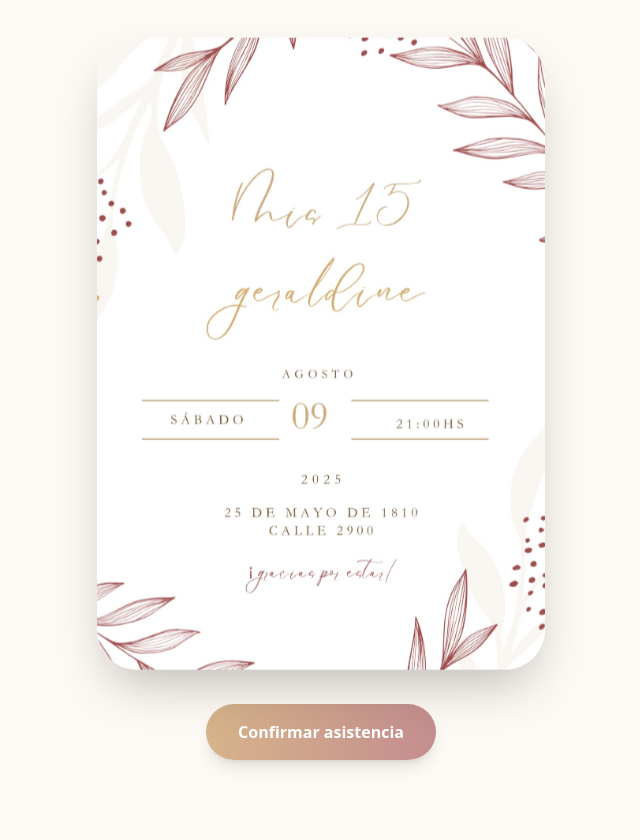
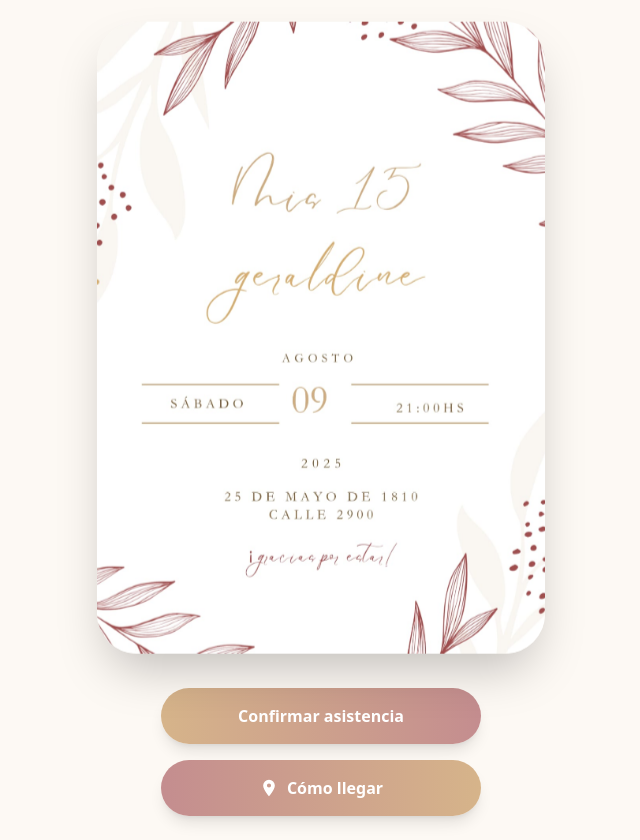
Before and after one commit to VladimirGonzalez/geraldine-xv, a plain HTML site: page index.html in a window 1280 px wide. Shown: the whole page, without its empty margins (319-959 px from the left). Before the commit the page ends 800 px from the top, so only its background shows below. Drawn offline with nearby package versions, Linux system fonts and the light colour scheme.

Commit message:
Botón Cómo llegar (Google Maps)

```diff
--- a/index.html
+++ b/index.html
@@ -15,7 +15,6 @@
     @keyframes float { 0%,100%{transform:translateY(0)} 50%{transform:translateY(-10px)} }
   </style>
 
-  <!-- Fuente manuscrita -->
   <link href="https://fonts.googleapis.com/css2?family=Dancing+Script:wght@700&display=swap" rel="stylesheet">
 </head>
 <body class="min-h-screen bg-[#fdf9f4] flex flex-col items-center justify-center p-6">
@@ -29,12 +28,28 @@
          class="w-full h-auto object-cover cursor-zoom-in select-none" />
   </div>
 
-  <!-- Botón -->
-  <button id="openBtn"
-    class="mt-8 px-8 py-4 rounded-full text-white font-semibold shadow-lg hover:scale-105 transition
-           bg-gradient-to-r from-[#d6b48a] to-[#c48d8f]">
-    Confirmar asistencia
-  </button>
+  <!-- Botones -->
+  <div class="mt-8 flex flex-col gap-4 w-full max-w-xs">
+    <!-- Confirmar -->
+    <button id="openBtn"
+      class="w-full px-8 py-4 rounded-full text-white font-semibold shadow-lg hover:scale-105 transition
+             bg-gradient-to-r from-[#d6b48a] to-[#c48d8f]">
+      Confirmar asistencia
+    </button>
+
+    <!-- Cómo llegar -->
+    <a href="https://www.google.com/maps/search/?api=1&query=25+de+Mayo+1810,+Calle+2900"
+       target="_blank" rel="noopener"
+       class="w-full flex items-center justify-center gap-2 px-8 py-4 rounded-full
+              text-white font-semibold shadow-lg hover:scale-105 transition
+              bg-gradient-to-r from-[#c48d8f] to-[#d6b48a]">
+      <!-- Ícono de pin -->
+      <svg xmlns="http://www.w3.org/2000/svg" class="h-5 w-5" fill="currentColor" viewBox="0 0 24 24">
+        <path d="M12 2a7 7 0 0 0-7 7c0 5.25 7 13 7 13s7-7.75 7-13a7 7 0 0 0-7-7Zm0 9.5a2.5 2.5 0 1 1 0-5 2.5 2.5 0 0 1 0 5Z"/>
+      </svg>
+      Cómo llegar
+    </a>
+  </div>
 
   <!-- Modal -->
   <div id="modal"
```
